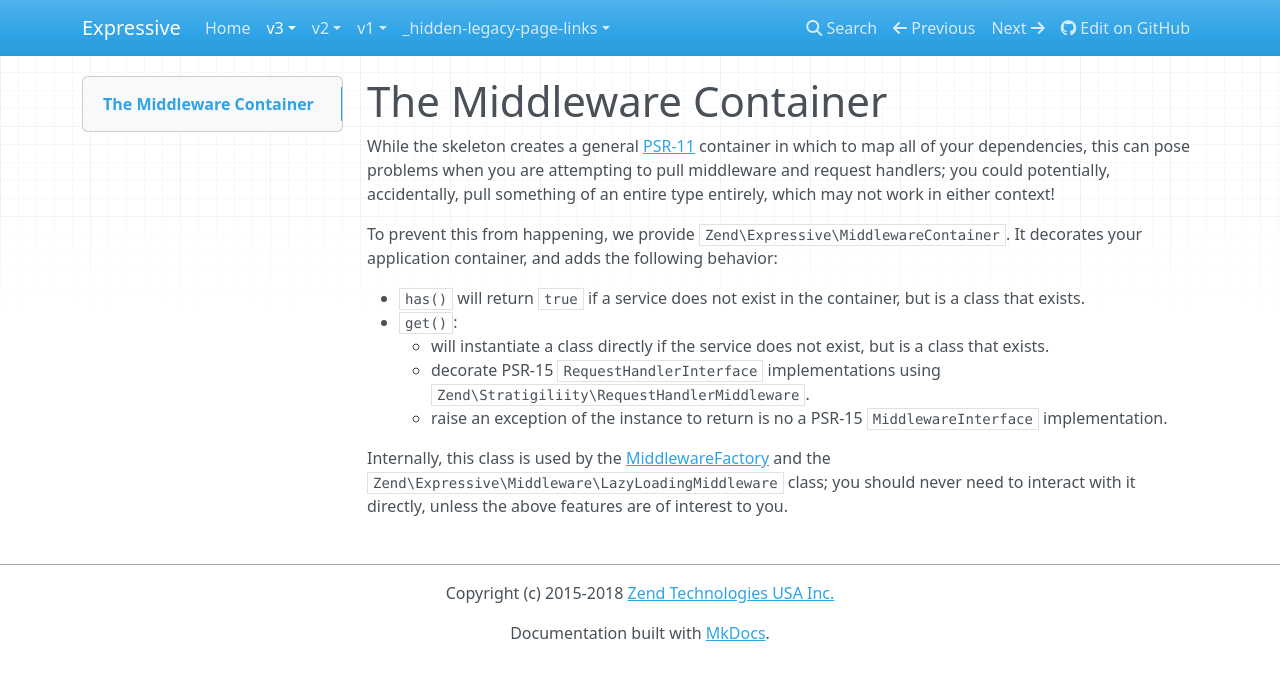
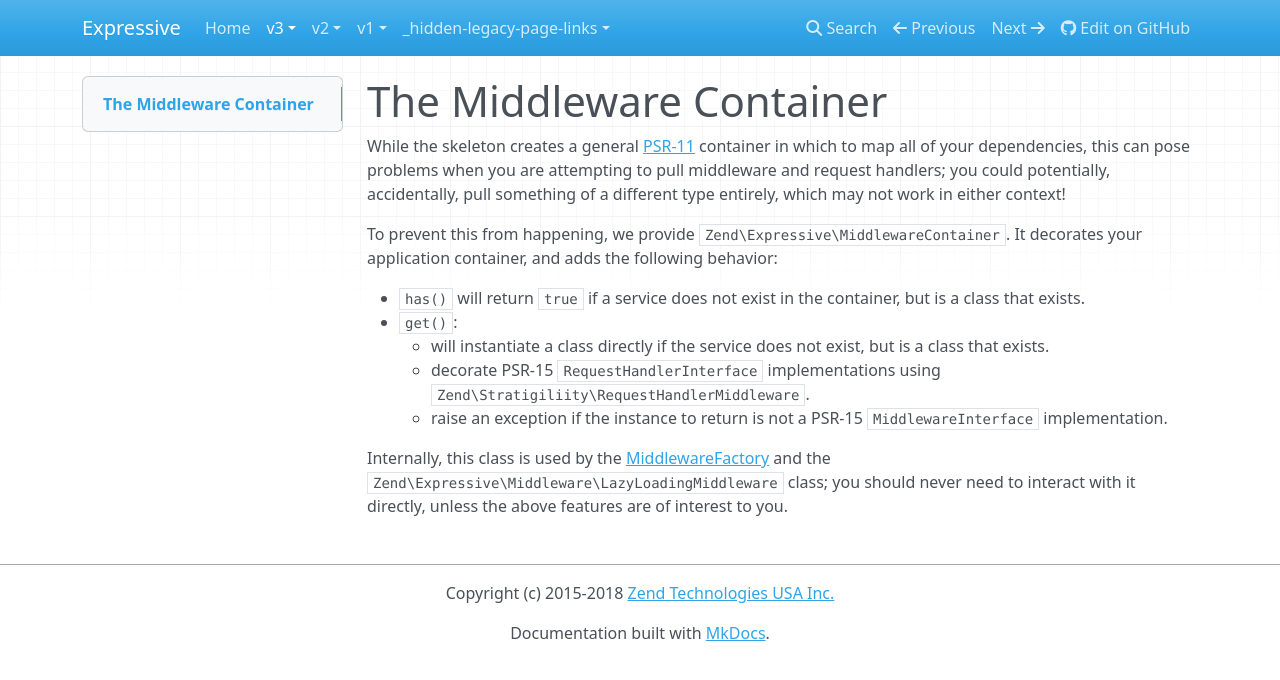
Before and after one commit to zendframework/zend-expressive, an MkDocs documentation site: the page built from docs/book/v3/features/container/middleware-container.md, in a window 1280 px wide. Shown: the top 680 px of the page. Built offline with MkDocs 1.6.1, drawn with Linux system fonts in a browser that asks for light colours; nearby versions of some CDN libraries; old or Windows-style settings are respelled for this version of MkDocs.

Commit message:
Fix typos

```diff
--- a/docs/book/v3/features/container/middleware-container.md
+++ b/docs/book/v3/features/container/middleware-container.md
@@ -4,7 +4,7 @@
 [PSR-11](https://www.php-fig.org/psr/psr-11/) container in which to map all of
 your dependencies, this can pose problems when you are attempting to pull
 middleware and request handlers; you could potentially, accidentally, pull
-something of an entire type entirely, which may not work in either context!
+something of a different type entirely, which may not work in either context!
 
 To prevent this from happening, we provide
 `Zend\Expressive\MiddlewareContainer`. It decorates your application container,
@@ -17,7 +17,7 @@
       class that exists.
     - decorate PSR-15 `RequestHandlerInterface` implementations using
       `Zend\Stratigiliity\RequestHandlerMiddleware`.
-    - raise an exception of the instance to return is no a PSR-15
+    - raise an exception if the instance to return is not a PSR-15
       `MiddlewareInterface` implementation.
 
 Internally, this class is used by the [MiddlewareFactory](middleware-factory.md)
```
